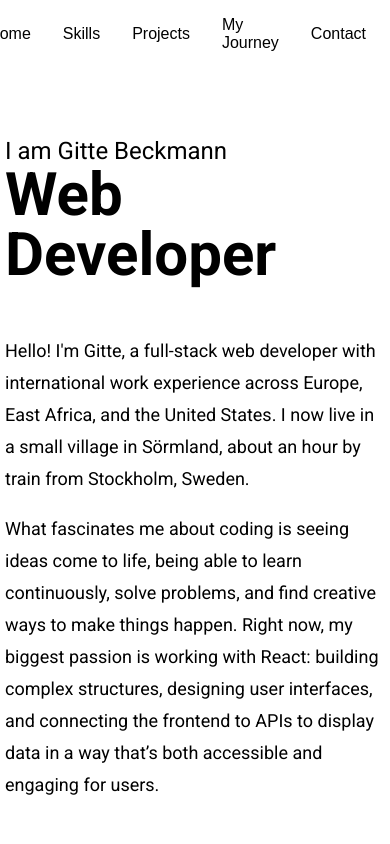
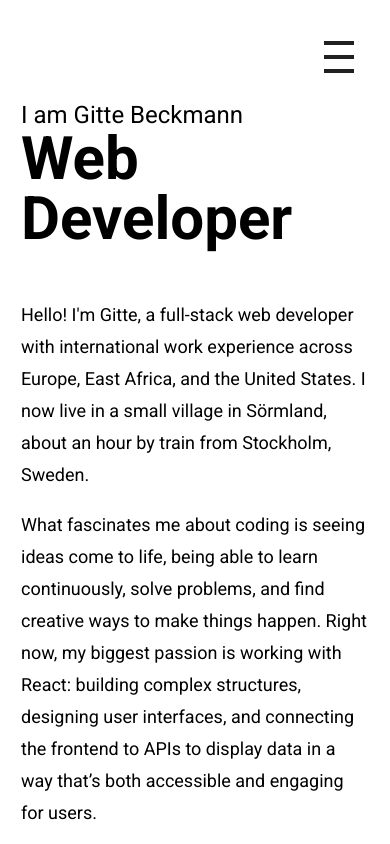
Before and after one commit to gittebe/gitte-portfolio, a React (Vite) app: page / in a window 390 px wide. Shown: the top 844 px of the page. Built offline with nearby package versions, Linux system fonts and the light colour scheme.

Commit message:
- added hamburger-menu

```diff
--- a/src/index.css
+++ b/src/index.css
@@ -7,7 +7,7 @@
 body {
   background-color: var(--color-neutral);
   margin: 0;
-  padding: 0;
+  padding: 1rem;
   box-sizing: border-box;
   font-family: sans-serif;
 }
--- a/src/ui/Navigation/Navigation.css
+++ b/src/ui/Navigation/Navigation.css
@@ -2,6 +2,7 @@
   display: flex;
   justify-content: flex-end;
   padding: 0.5rem;
+  position: relative;
 }
 
 .ul-navigation {
@@ -10,7 +11,6 @@
   list-style: none;
   margin: 0;
   padding: 0;
-
 }
 
 .li-navigation {
@@ -25,4 +25,72 @@
 
 .li-navigation a:hover {
   text-decoration: underline;
+  cursor: pointer;
 }
+
+.hamburger-menu {
+  display: none;
+  flex-direction: column;
+  cursor: pointer;
+  position: absolute;
+  top: 20px;
+  right: 20px;
+  z-index: 1001;
+}
+
+.bar {
+  width: 30px;
+  height: 4px;
+  background-color: var(--color-secondary);
+  margin: 5px 0;
+  transition: transform 0.3s, opacity 0.3s;
+}
+
+@media (max-width: 768px) {
+  .hamburger-menu {
+    display: flex;
+  }
+
+  .ul-navigation {
+    display: none;
+    flex-direction: column;
+    position: absolute;
+    top: 60px;
+    right: 0;
+    width: 100%;
+    padding: 5px 0 600px 0;
+    background-color: var(--color-neutral);
+  }
+
+  .ul-navigation.open {
+    display: flex;
+  }
+
+  .li-navigation {
+    margin: 5px 0;
+    text-align: center;
+  }
+
+  .li-navigation a {
+    font-size: 18px;
+    color: var(--color-secondary);
+    text-decoration: none;
+    font-weight: 500;
+  }
+}
+
+.hamburger-menu.open .bar:nth-child(1) {
+  transform: rotate(45deg);
+  position: relative;
+  top: 14px;
+}
+
+.hamburger-menu.open .bar:nth-child(2) {
+  opacity: 0;
+}
+
+.hamburger-menu.open .bar:nth-child(3) {
+  transform: rotate(-45deg);
+  position: relative;
+  bottom: 14px;
+}
--- a/src/ui/Navigation/Navigation.tsx
+++ b/src/ui/Navigation/Navigation.tsx
@@ -1,9 +1,19 @@
-import "./Navigation.css"
+import "./Navigation.css";
+import {useState} from "react";
 
 export const Navigation = () => {
+  const [isMenuOpen, setMenuOpen] = useState(false);
+  const toggleMenu = () => setMenuOpen(!isMenuOpen)
+
   return (
-    <section id="top"className="navigation-section">
-    <ul className="ul-navigation">
+    <section id="top" className="navigation-section">
+      <div className={`hamburger-menu ${isMenuOpen ? 'open' : ''}`} onClick={toggleMenu}>
+        <div className="bar"></div>
+        <div className="bar"></div>
+        <div className="bar"></div>
+      </div>
+
+    <ul className={`ul-navigation ${isMenuOpen ? "open" : ""}`}>
       <li className="li-navigation"><a href="#top" >Home</a></li>
       <li className="li-navigation"><a href="#skills">Skills</a></li>
       <li className="li-navigation"><a href="#projects">Projects</a></li>
```
